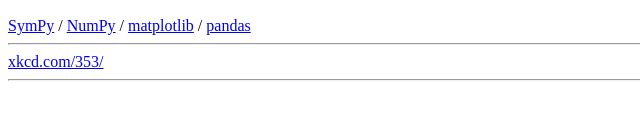
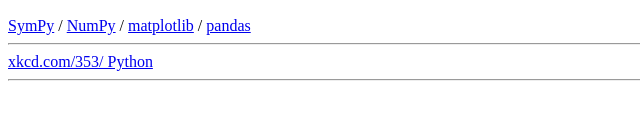
Before and after one commit to erdalimamoglu/erdalimamoglu.github.io, a plain HTML site: page courses/2019_comp_prog.html in a window 1280 px wide. Shown: the part 504-624 px from the top of the page, 0-640 px from the left. Drawn offline with Linux system fonts and the light colour scheme.

Commit message:
Initial commit

```diff
--- a/courses/2019_comp_prog.html
+++ b/courses/2019_comp_prog.html
@@ -52,7 +52,7 @@
 
 <hr>
 
-<a href="https://xkcd.com/353/">xkcd.com/353/</a>
+<a href="https://xkcd.com/353/">xkcd.com/353/ Python</a>
 
 <hr>
 
```
